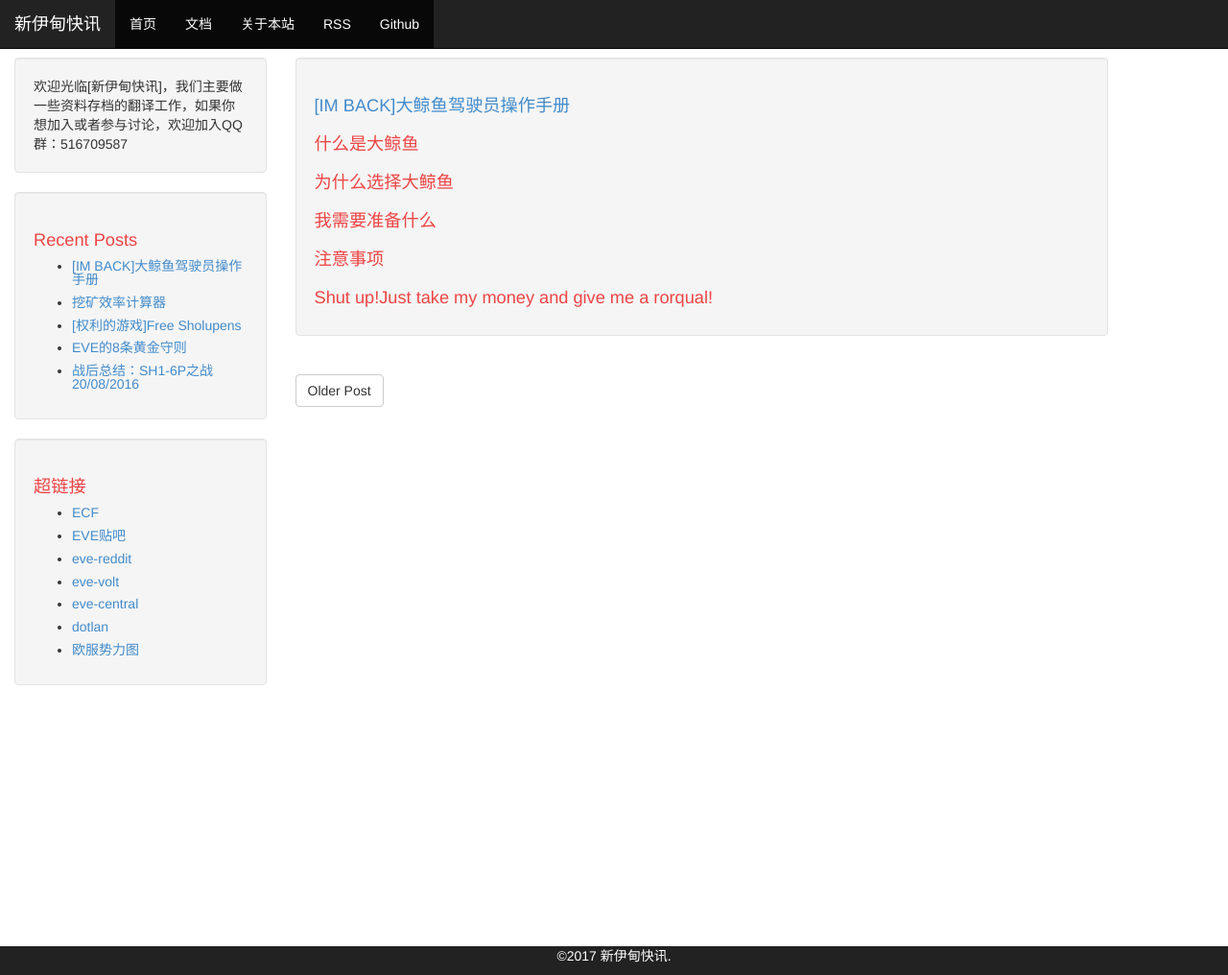
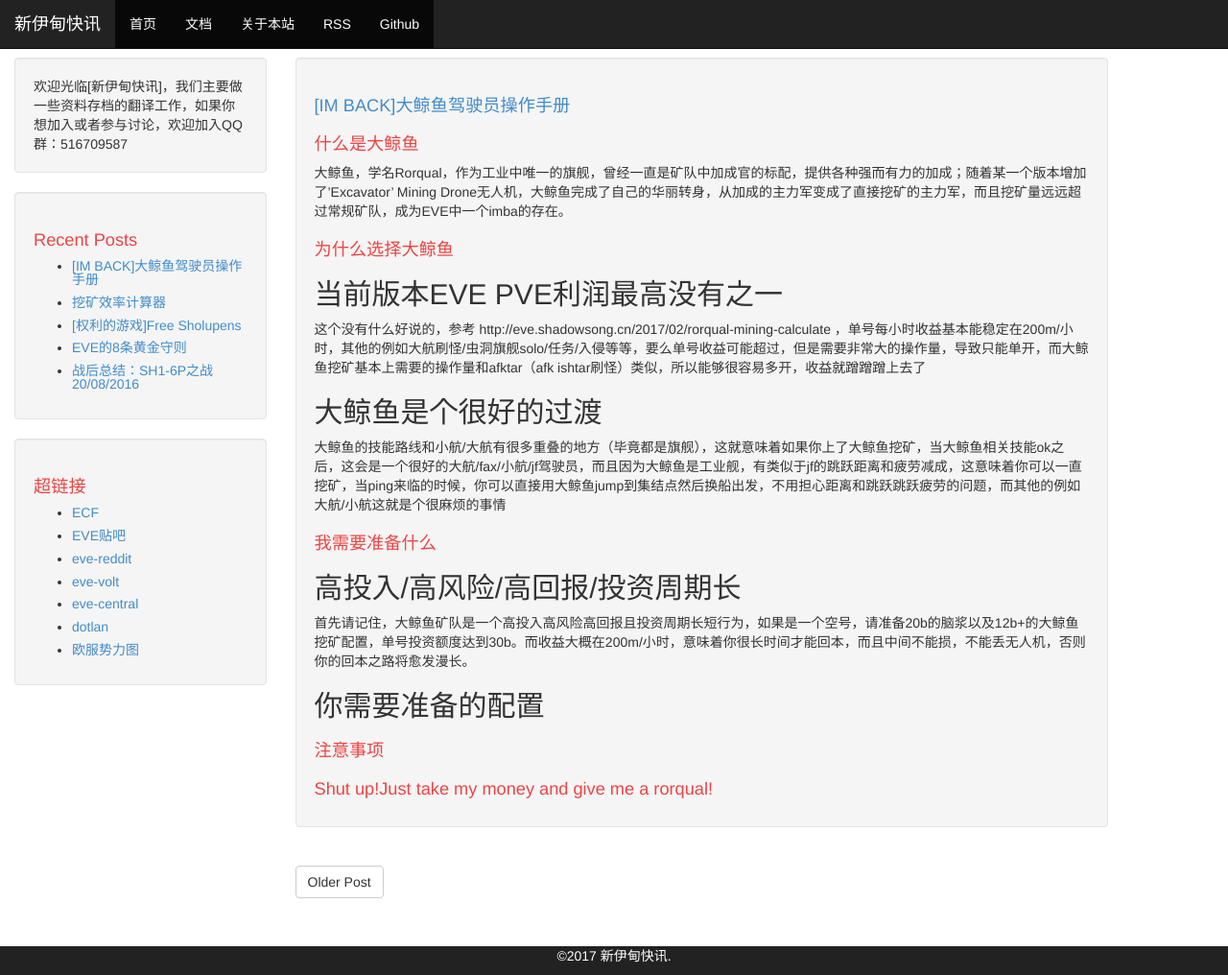
Before and after one commit to zhang98722/zhang98722.github.io, a Jekyll site: the page built from _posts/2017-03-13-guide-of-rorqual-mining.md, in a window 1280 px wide and 1016 px high. Shown: the whole window at 96% size. Built offline with Jekyll 4.4.1, drawn with Linux system fonts in a browser that asks for light colours; comment, search, counter and statistics services are not loaded.

Commit message:
Update 2017-03-13-guide-of-rorqual-mining.md

```diff
--- a/_posts/2017-03-13-guide-of-rorqual-mining.md
+++ b/_posts/2017-03-13-guide-of-rorqual-mining.md
@@ -8,9 +8,26 @@ summary: "想开大鲸鱼挖矿？你拿到驾照了么？！还不来学习一
 
 # 什么是大鲸鱼 #
 
+大鲸鱼，学名Rorqual，作为工业中唯一的旗舰，曾经一直是矿队中加成官的标配，提供各种强而有力的加成；随着某一个版本增加了'Excavator' Mining Drone无人机，大鲸鱼完成了自己的华丽转身，从加成的主力军变成了直接挖矿的主力军，而且挖矿量远远超过常规矿队，成为EVE中一个imba的存在。
+
 # 为什么选择大鲸鱼 #
 
+## 当前版本EVE PVE利润最高没有之一 ##
+
+这个没有什么好说的，参考 http://eve.shadowsong.cn/2017/02/rorqual-mining-calculate ，单号每小时收益基本能稳定在200m/小时，其他的例如大航刷怪/虫洞旗舰solo/任务/入侵等等，要么单号收益可能超过，但是需要非常大的操作量，导致只能单开，而大鲸鱼挖矿基本上需要的操作量和afktar（afk ishtar刷怪）类似，所以能够很容易多开，收益就蹭蹭蹭上去了
+
+## 大鲸鱼是个很好的过渡 ##
+大鲸鱼的技能路线和小航/大航有很多重叠的地方（毕竟都是旗舰），这就意味着如果你上了大鲸鱼挖矿，当大鲸鱼相关技能ok之后，这会是一个很好的大航/fax/小航/jf驾驶员，而且因为大鲸鱼是工业舰，有类似于jf的跳跃距离和疲劳减成，这意味着你可以一直挖矿，当ping来临的时候，你可以直接用大鲸鱼jump到集结点然后换船出发，不用担心距离和跳跃跳跃疲劳的问题，而其他的例如大航/小航这就是个很麻烦的事情
+
 # 我需要准备什么 #
+
+## 高投入/高风险/高回报/投资周期长 ##
+
+首先请记住，大鲸鱼矿队是一个高投入高风险高回报且投资周期长短行为，如果是一个空号，请准备20b的脑浆以及12b+的大鲸鱼挖矿配置，单号投资额度达到30b。而收益大概在200m/小时，意味着你很长时间才能回本，而且中间不能损，不能丢无人机，否则你的回本之路将愈发漫长。
+
+## 你需要准备的配置 ##
+
+
 
 # 注意事项 #
 
```
